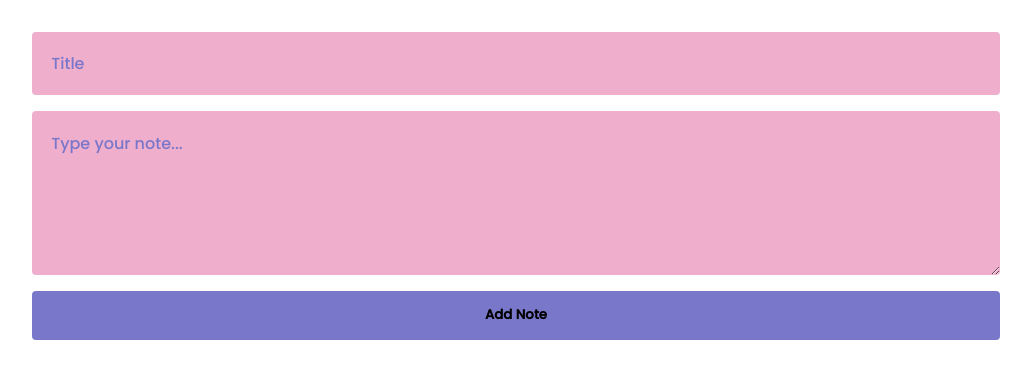
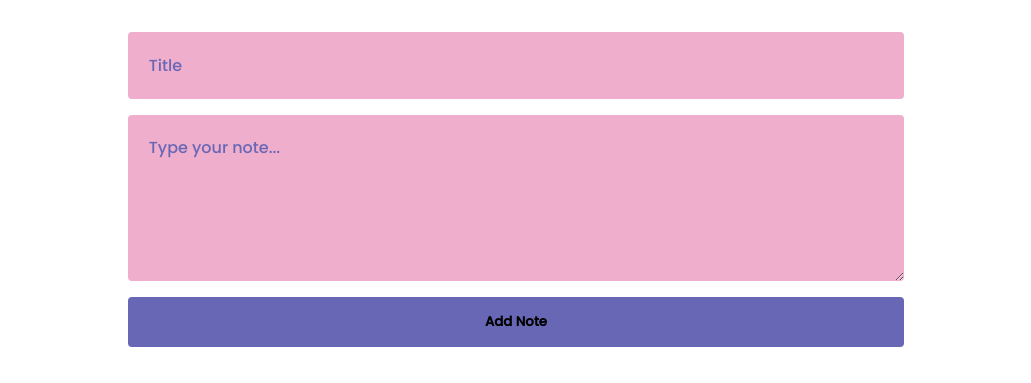
Before and after one commit to Mohadese-Keshtkar/Note, a plain HTML site: page index.html in a window 1280 px wide. Shown: the top 383 px of the page, without its empty margins (124-1155 px from the left). Drawn offline with Linux system fonts and the light colour scheme.

Commit message:
Update style.css

```diff
--- a/style.css
+++ b/style.css
@@ -1,5 +1,5 @@
 :root {
-  --blueb: #7977ca;
+  --blueb: #6867b6;
   --black: black;
   --ligheblue: #f0aecd;
 }
@@ -19,7 +19,7 @@
 main {
   max-width: 1000px;
   margin: auto;
-  padding: 0 1em;
+  padding: 0 7em;
 }
 
 main form {
@@ -30,7 +30,7 @@ main form {
 
 form input,
 textarea {
-  padding: 1.2em;
+  padding: 1.3em;
   font-size: 16px;
   color: var(--black);
   background-color: var(--ligheblue);
```
